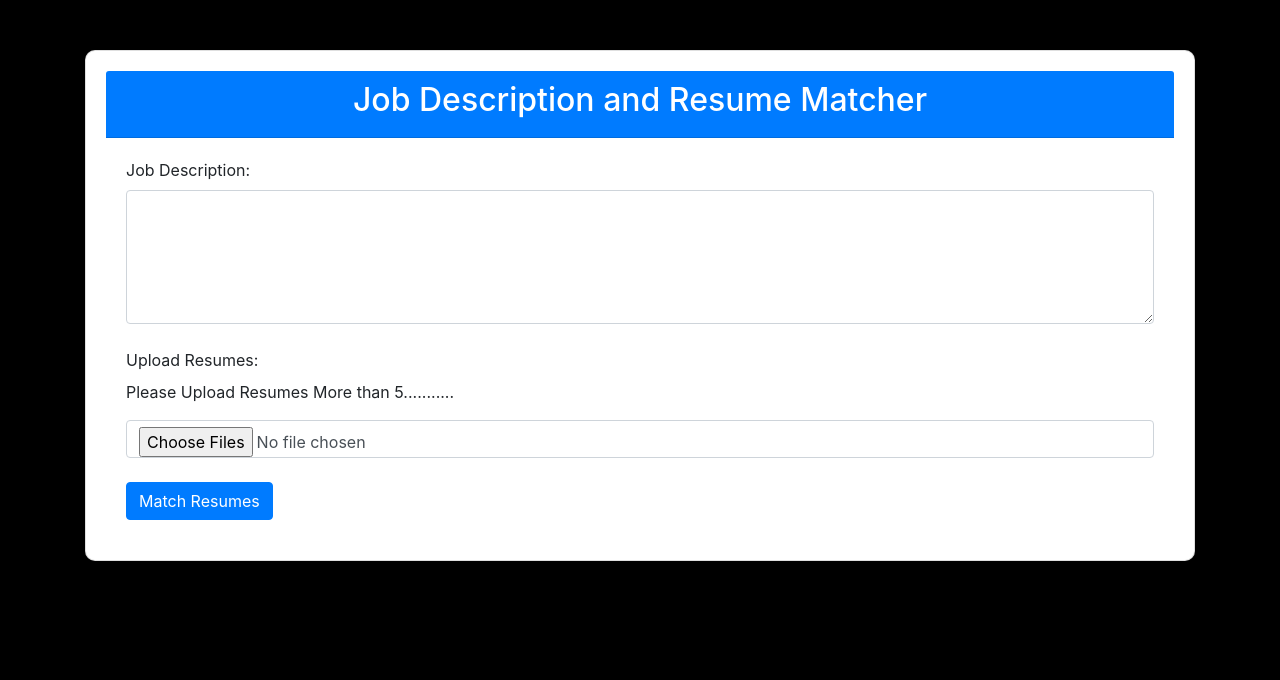
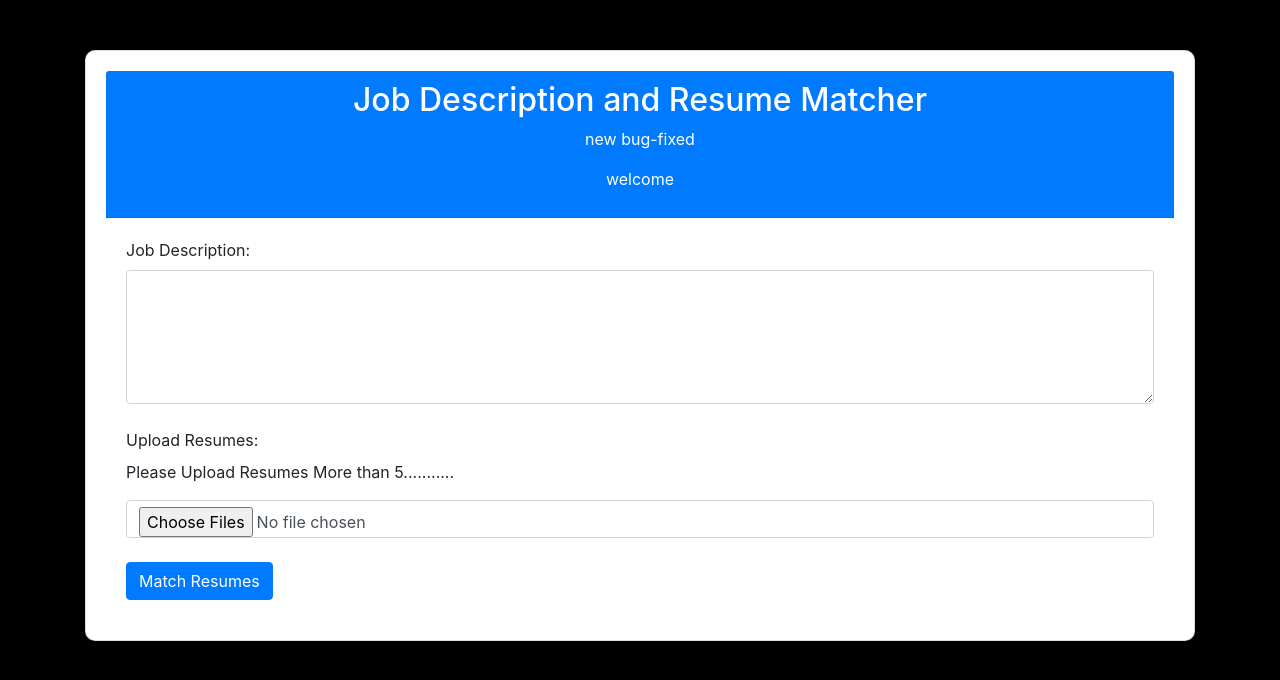
Before and after one commit to AkashBS-008/ResumeMatcher, a Flask app: page / in a window 1280 px wide. Shown: the top 680 px of the page. Run offline with Flask 3, Linux system fonts and the light colour scheme; some libraries are stand-ins or nearby versions.

Commit message:
new feat

```diff
--- a/main.py
+++ b/main.py
@@ -4,7 +4,7 @@ import docx2txt
 import PyPDF2
 from sklearn.feature_extraction.text import TfidfVectorizer
 from sklearn.metrics.pairwise import cosine_similarity
-
+#new bug fixed
 app = Flask(__name__)
 app.config['UPLOAD_FOLDER'] = 'uploads/'
 
--- a/templates/matchresume.html
+++ b/templates/matchresume.html
@@ -36,6 +36,8 @@
         <div class="card">
             <div class="card-header text-center">
                 <h2>Job Description and Resume Matcher</h2>
+                <p>new bug-fixed</p>
+                <p>welcome</p>
             </div>
             <div class="card-body">
                 <form method="POST" action="/matcher" enctype="multipart/form-data">
```
